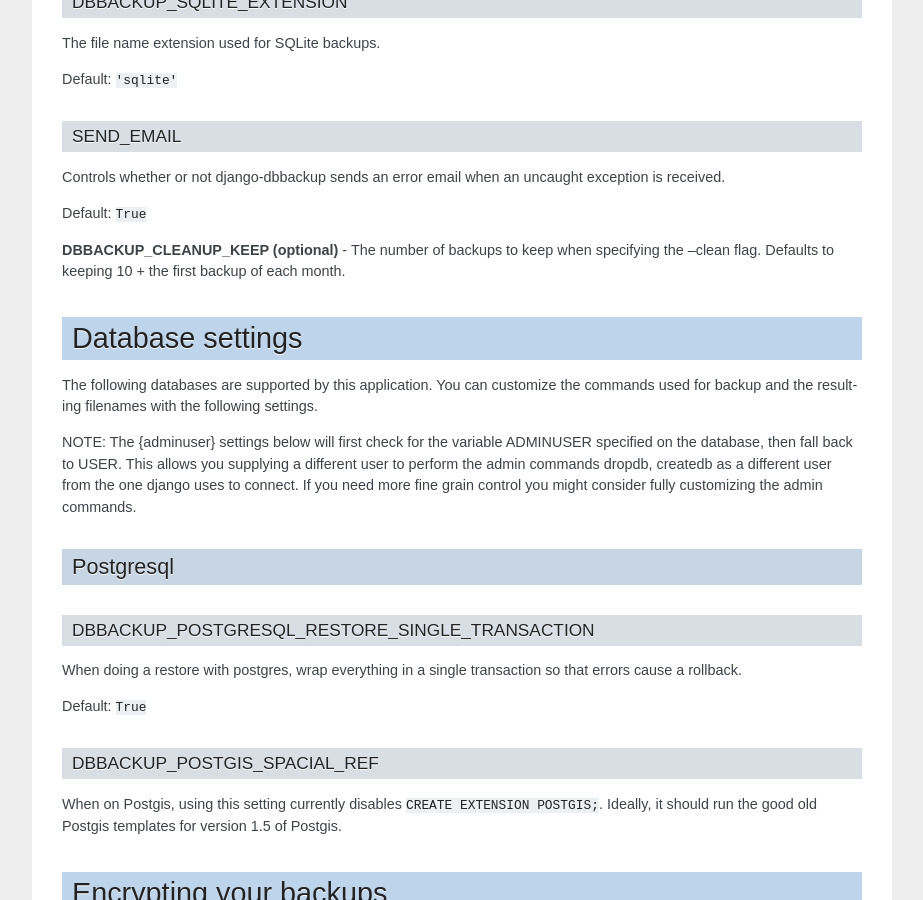
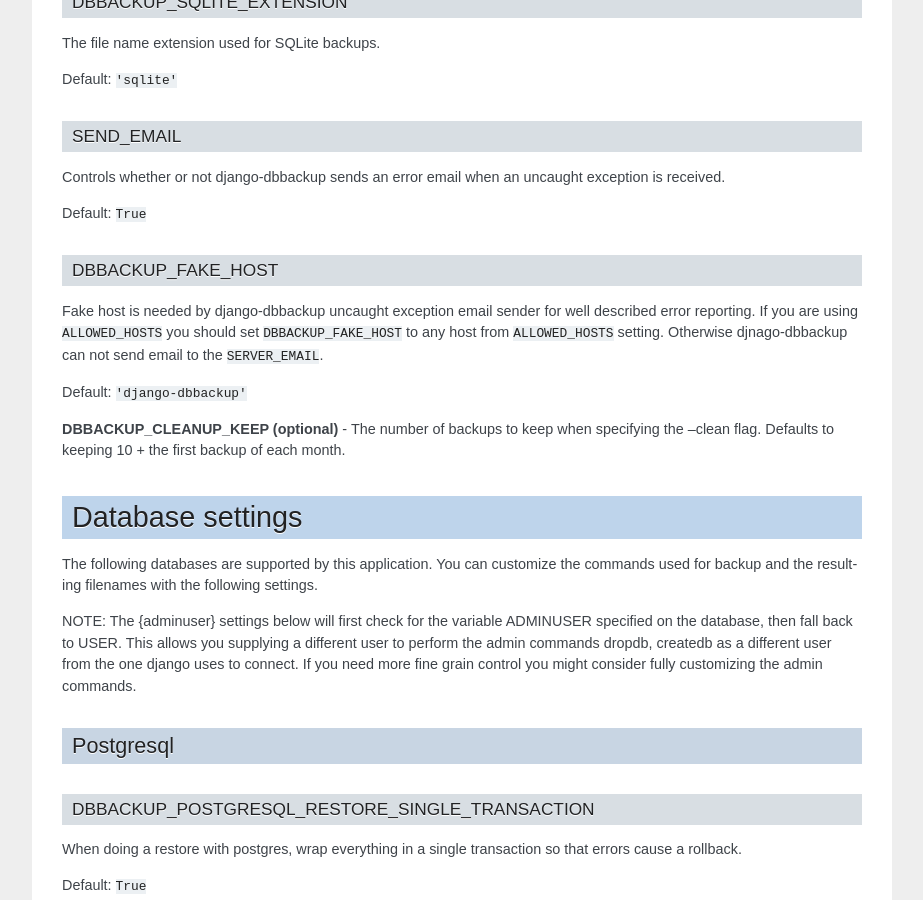
Before and after one commit to jazzband/django-dbbackup, a Sphinx documentation site: the page built from docs/configuration.rst, in a window 1280 px wide and 900 px high, scrolled down 1558 px. Shown: the whole window, without its empty margins (198-1121 px from the left). Built offline with Sphinx 7.4.7, drawn with Linux system fonts in a browser that asks for light colours.

Commit message:
DBBACKUP_FAKE_HOST setting added

```diff
--- a/docs/configuration.rst
+++ b/docs/configuration.rst
@@ -99,6 +99,16 @@
 
 Default: ``True``
 
+DBBACKUP_FAKE_HOST
+~~~~~~~~~~~~~~~~~~
+
+Fake host is needed by django-dbbackup uncaught exception email sender for
+well described error reporting. If you are using ``ALLOWED_HOSTS`` you should
+set ``DBBACKUP_FAKE_HOST`` to any host from ``ALLOWED_HOSTS`` setting. Otherwise
+djnago-dbbackup can not send email to the ``SERVER_EMAIL``.
+
+Default: ``'django-dbbackup'``
+
 **DBBACKUP\_CLEANUP\_KEEP (optional)** - The number of backups to keep
 when specifying the --clean flag. Defaults to keeping 10 + the first
 backup of each month.
```
Also changed, not shown: 2 other files.
